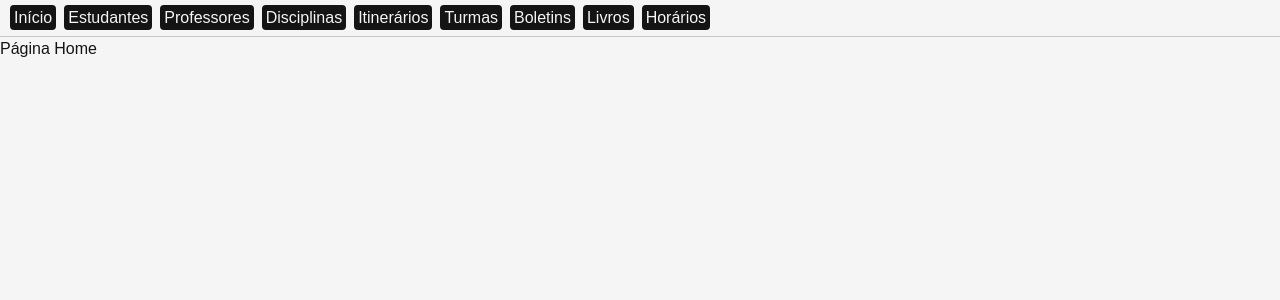
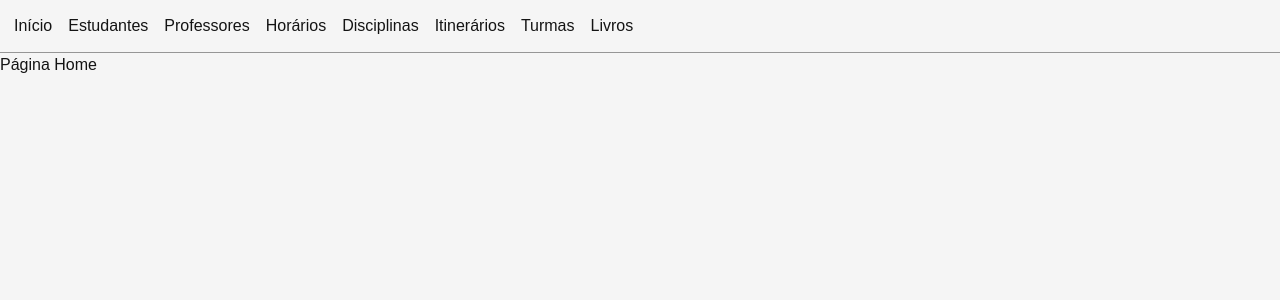
Before and after one commit to WebCorvus/School-Secretary, a Next.js app in the folder frontend/: page / in a window 1280 px wide. Shown: the top 300 px of the page. Built offline with nearby package versions, Linux system fonts and the light colour scheme.

Commit message:
Finish header with base structure

```diff
--- a/frontend/src/app/globals.css
+++ b/frontend/src/app/globals.css
@@ -5,7 +5,7 @@
 	--white: rgb(245, 245, 245);
 	--dark-gray: rgb(50, 50, 50);
 	--gray: rgb(100, 100, 100);
-	--light-gray: rgb(200, 200, 200);
+	--light-gray: rgb(150, 150, 150);
 	--blue: rgb(0, 0, 255);
 	--dark-blue: rgb(0, 0, 150);
 
@@ -18,7 +18,7 @@
 	--divide: var(--light-gray);
 
 	--button-bg: var(--black);
-	--button-hover: var(--dark-gray);
+	--button-hover: rgb(220, 220, 220);
 	--button-color: var(--white);
 }
 
@@ -57,6 +57,18 @@ body {
 .btn {
 	@apply m-1 p-1 rounded-sm;
 	transition: background 0.2s, color 0.2s;
+}
+
+.header-container {
+	@apply container grid;
+}
+
+.header {
+	@apply p-1.5 flex flex-row;
+}
+
+.header li {
+	@apply p-1 m-1 hover:bg-[var(--button-hover)] rounded-md;
 }
 
 .btn-normal {
--- a/frontend/src/components/header/index.tsx
+++ b/frontend/src/components/header/index.tsx
@@ -2,38 +2,31 @@ import Link from "next/link";
 
 export default function Header() {
 	return (
-		<div>
-			<ul className="p-1.5">
+		<div className="header-container">
+			<ul className="header">
 				<li>
-					<Link className="btn btn-normal" href="/">
-						Início
-					</Link>
-
-					<Link className="btn btn-normal" href="/students">
-						Estudantes
-					</Link>
-
-					<Link className="btn btn-normal" href="/professor">
-						Professores
-					</Link>
-					<Link className="btn btn-normal" href="/subject">
-						Disciplinas
-					</Link>
-					<Link className="btn btn-normal" href="/itinerary">
-						Itinerários
-					</Link>
-					<Link className="btn btn-normal" href="/group">
-						Turmas
-					</Link>
-					<Link className="btn btn-normal" href="/schoolrecord">
-						Boletins
-					</Link>
-					<Link className="btn btn-normal" href="/book">
-						Livros
-					</Link>
-					<Link className="btn btn-normal" href="/schedule">
-						Horários
-					</Link>
+					<Link href="/">Início</Link>
+				</li>
+				<li>
+					<Link href="/students">Estudantes</Link>
+				</li>
+				<li>
+					<Link href="/professor">Professores</Link>
+				</li>
+				<li>
+					<Link href="/schedule">Horários</Link>
+				</li>
+				<li>
+					<Link href="/subject">Disciplinas</Link>
+				</li>
+				<li>
+					<Link href="/itinerary">Itinerários</Link>
+				</li>
+				<li>
+					<Link href="/group">Turmas</Link>
+				</li>
+				<li>
+					<Link href="/book">Livros</Link>
 				</li>
 			</ul>
 		</div>
```
